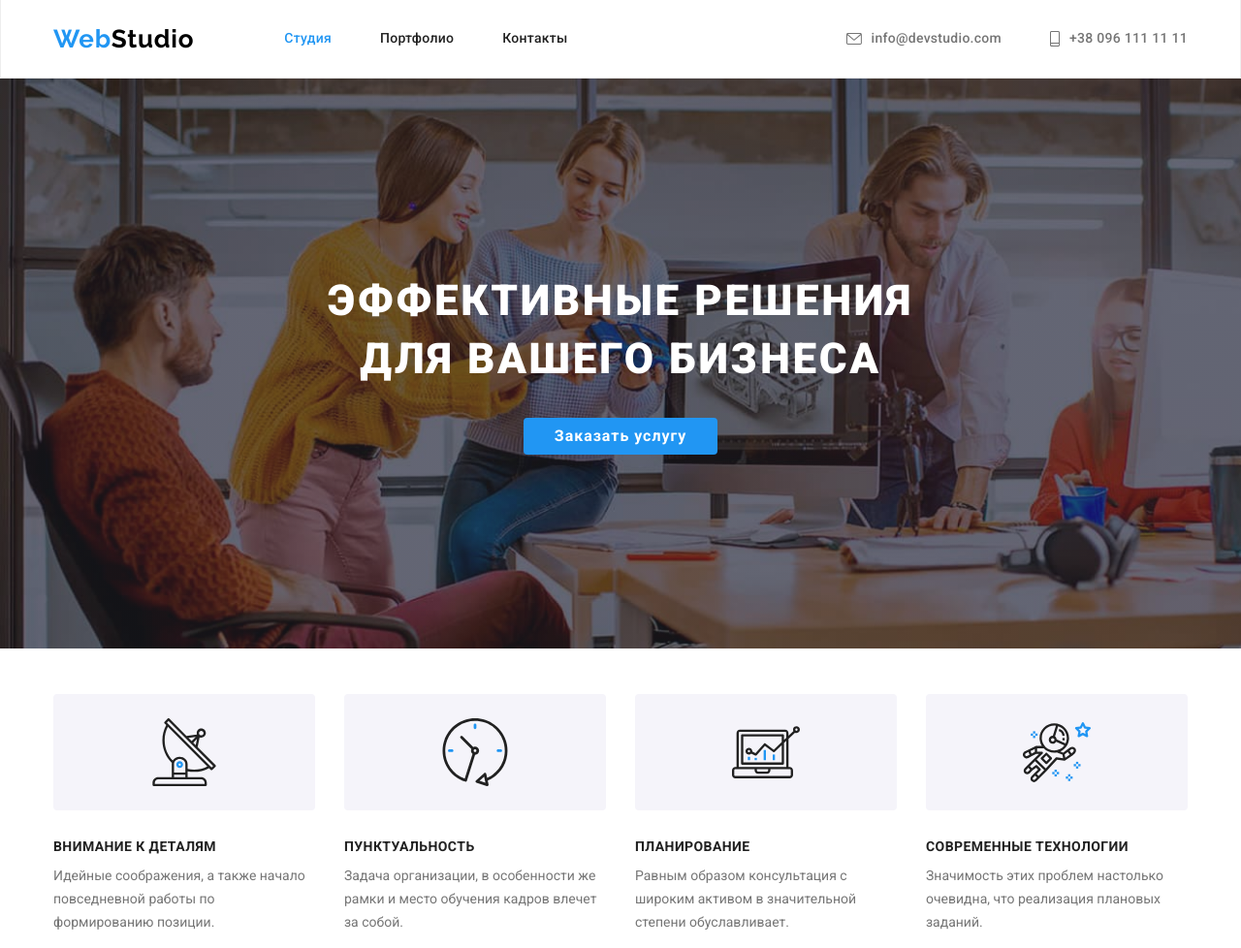
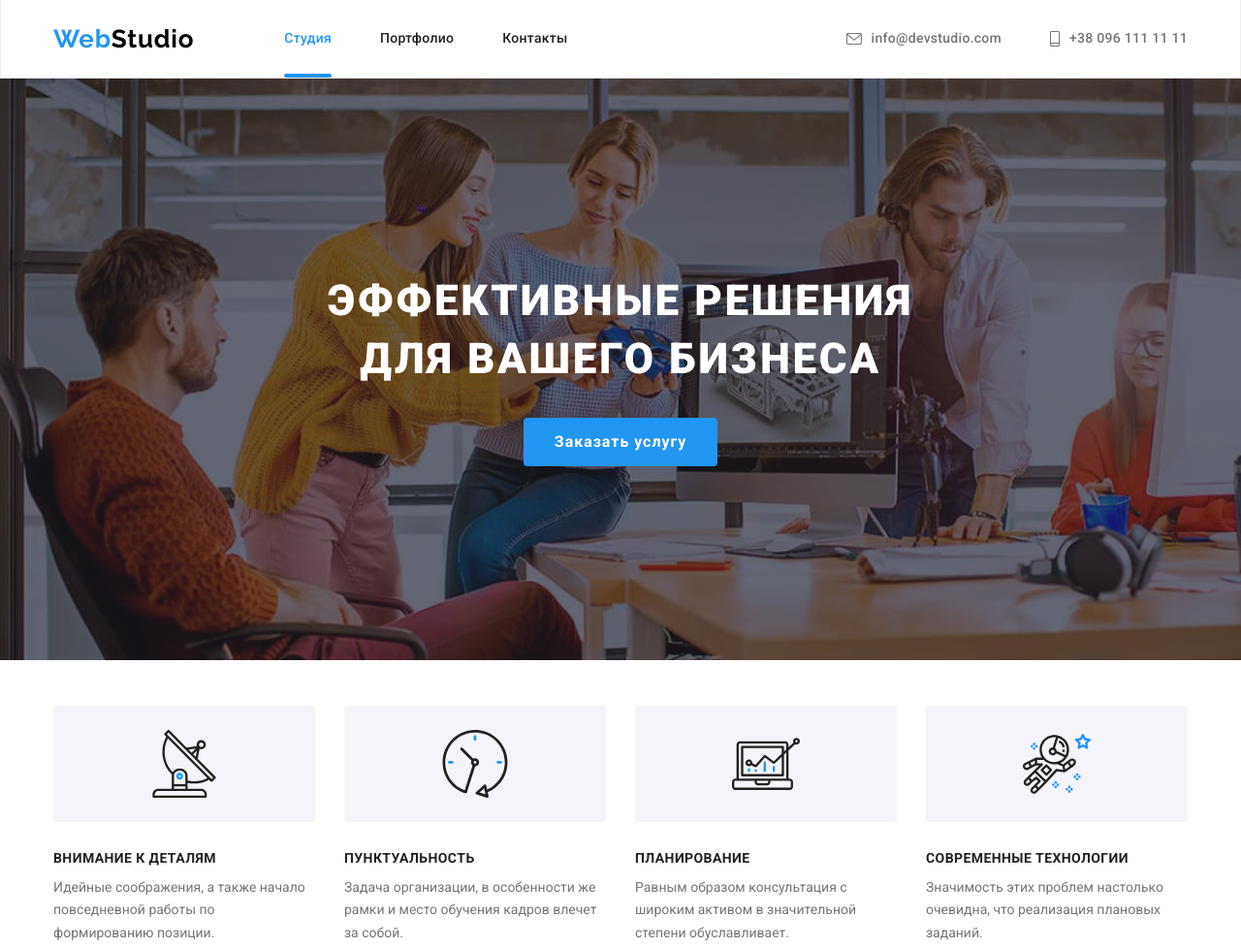
Before and after one commit to NikaProkopeva/goit-markup-hw-04, a plain HTML site: page index.html in a window 1280 px wide. Shown: the top 978 px of the page at 97% size. Drawn offline with nearby package versions, Linux system fonts and the light colour scheme.

Commit message:
подчеркивает текущую страницу

```diff
--- a/css/styles.css
+++ b/css/styles.css
@@ -135,6 +135,23 @@ img {
 .nav-list .nav-link.current {
   color: var(--accent-color);
 }
+.nav-item {
+  position: relative;
+}
+
+.nav-link.current::after {
+  content: '';
+  display: inline-block;
+  margin: 0;
+  position: absolute;
+  bottom: 0;
+  left: 0;
+  width: 100%;
+  border: 2px solid var(--accent-color);
+  border-radius: 2px;
+  background-color: var(--accent-color);
+
+}
 
 .nav-list .nav-item:not(:last-child) {
   margin-right: 50px;
@@ -234,7 +251,7 @@ img {
   font-family: inherit;
   font-weight: 700;
   font-size: 16px;
-  line-height: 1, 87;
+  line-height: 1.87;
 
   align-items: center;
   letter-spacing: 0.06em;
```
Also changed, not shown: index.html (+1 -0 lines).
